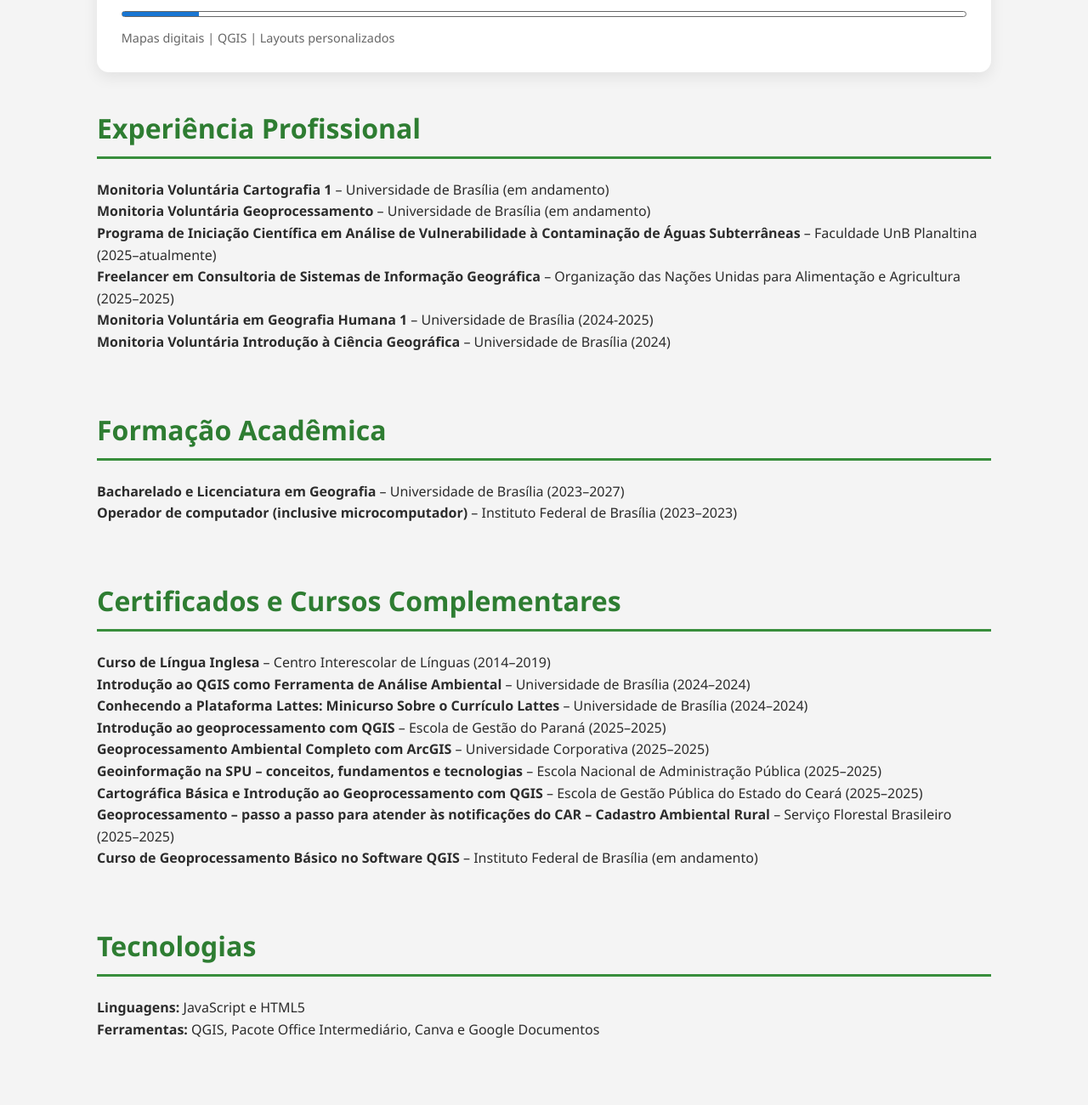
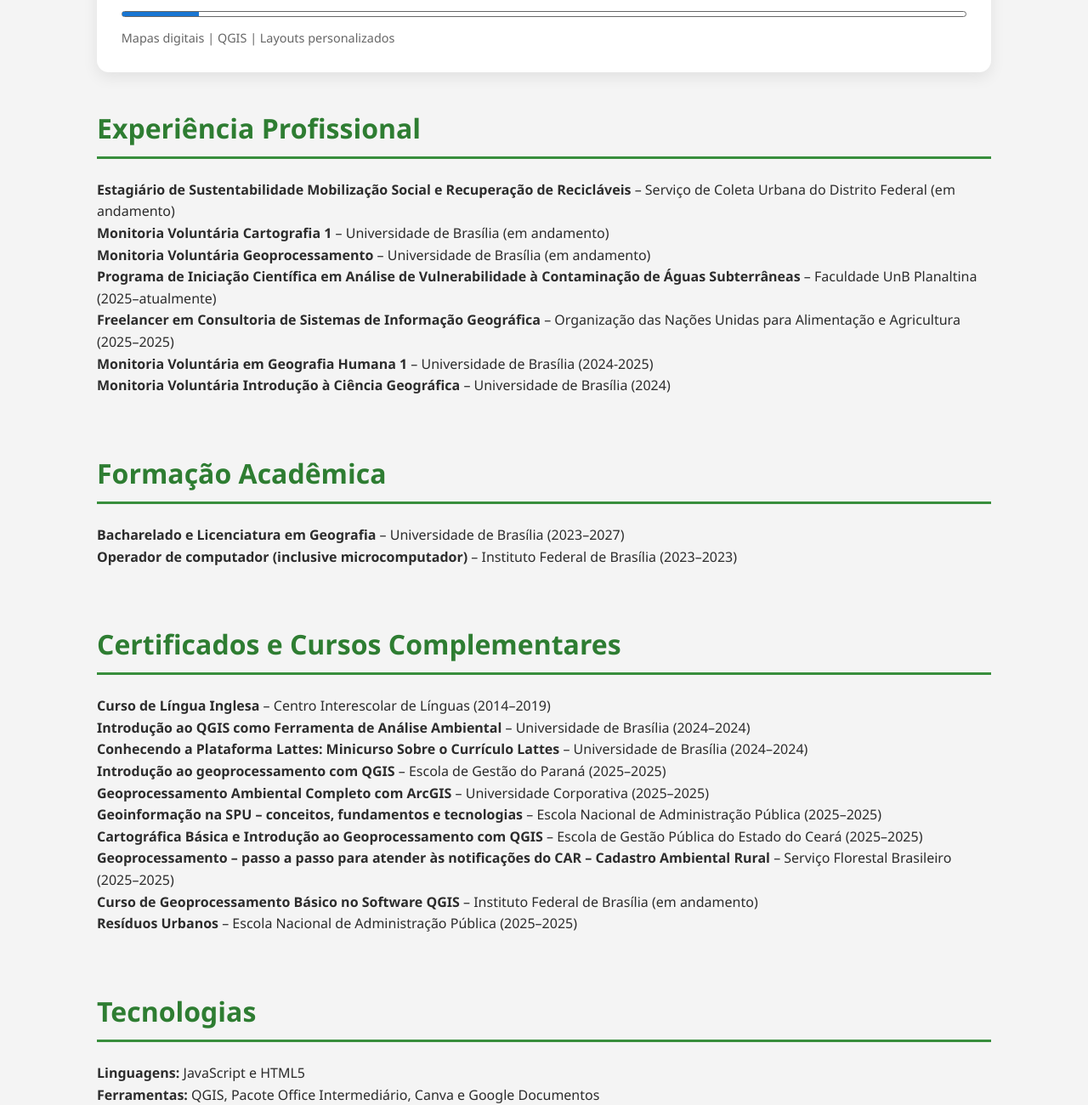
Before and after one commit to Rian1801/Portfolio, a plain HTML site: page index.html in a window 1280 px wide. Shown: the part 1363-2663 px from the top of the page at 85% size. Drawn offline with Linux system fonts and the light colour scheme.

Commit message:
Update index.html
Adição do estágio e curso da ENAP.

```diff
--- a/index.html
+++ b/index.html
@@ -45,6 +45,8 @@
 
         <section class="section">
             <h2>Experiência Profissional</h2>
+            <p><strong>Estagiário de Sustentabilidade Mobilização Social e Recuperação de Recicláveis</strong> – Serviço de Coleta Urbana do Distrito Federal
+                (em andamento)</p>
             <p><strong>Monitoria Voluntária Cartografia 1</strong> – Universidade de Brasília
                 (em andamento)</p>
             <p><strong>Monitoria Voluntária Geoprocessamento</strong> – Universidade de Brasília
@@ -82,6 +84,7 @@
                 do Estado do Ceará (2025–2025)</p>
             <p><strong>Geoprocessamento – passo a passo para atender às notificações do CAR – Cadastro Ambiental Rural</strong> – Serviço Florestal Brasileiro (2025–2025)</p>
             <p><strong>Curso de Geoprocessamento Básico no Software QGIS</strong> – Instituto Federal de Brasília (em andamento)</p>
+            <p><strong>Resíduos Urbanos</strong> – Escola Nacional de Administração Pública (2025–2025)</p>
         </section>
 
 
```
